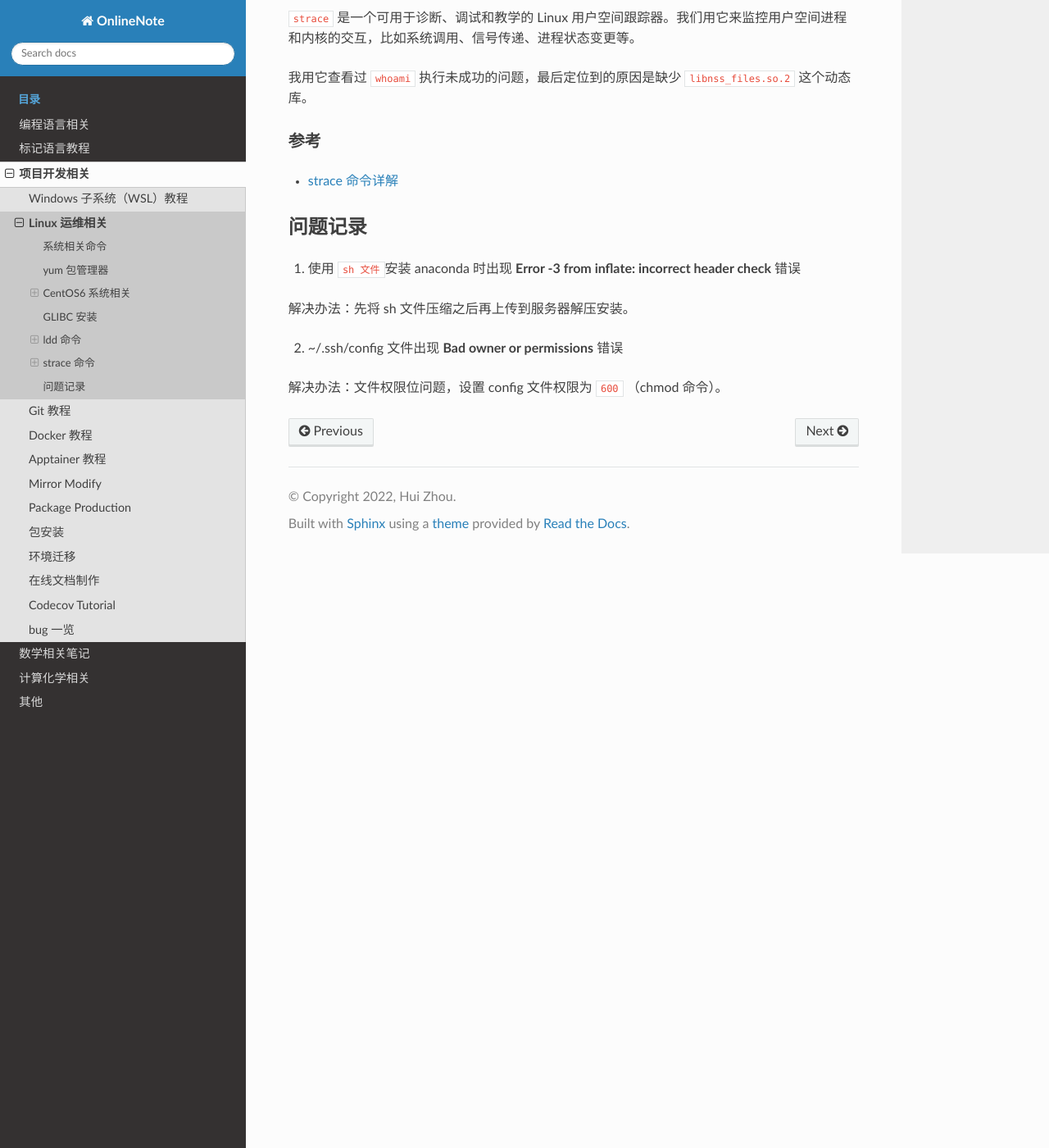
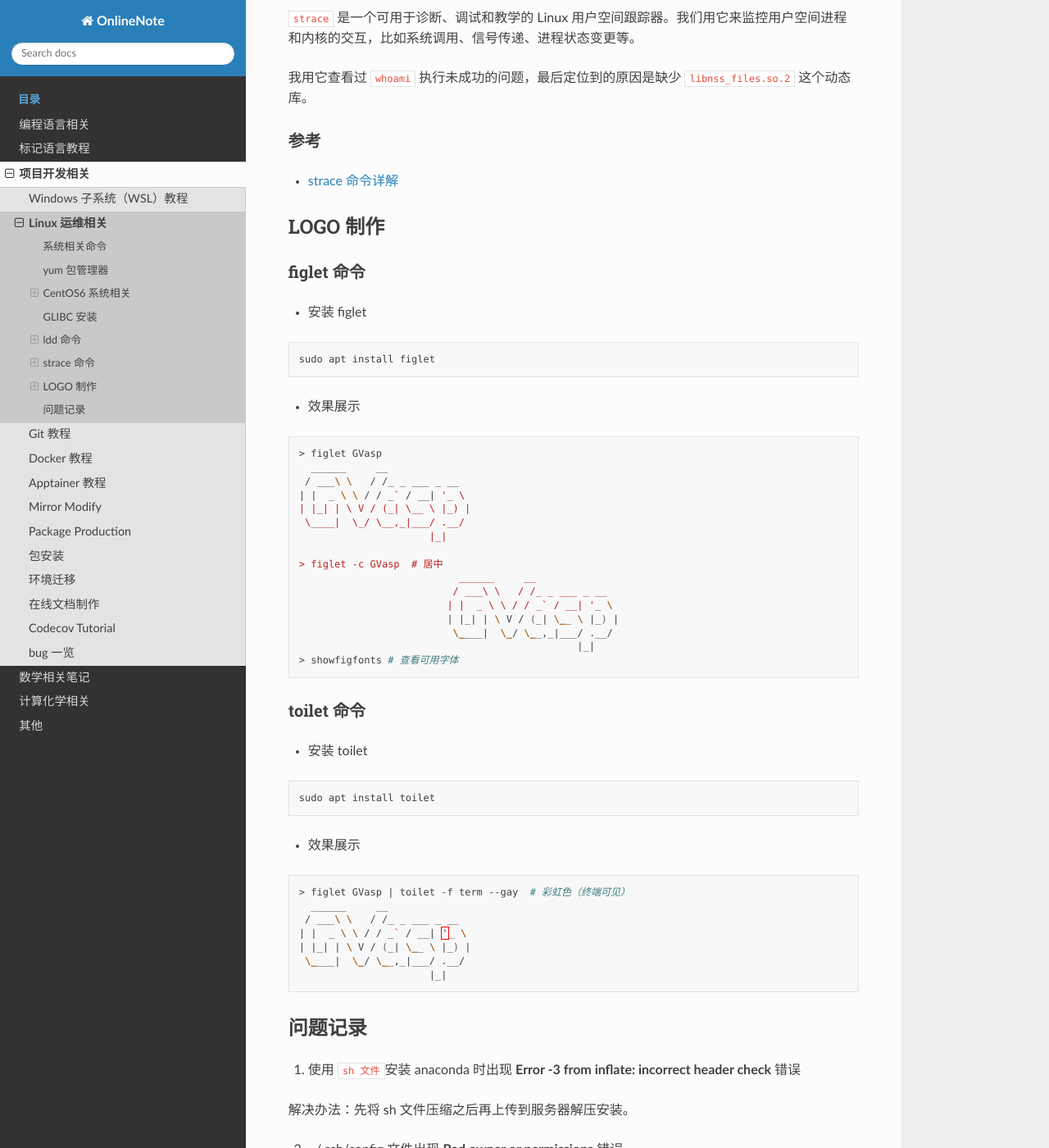
Before and after one commit to Rasic2/CodeNote, a Sphinx documentation site: the page built from docs/source/development/linux.md, in a window 1280 px wide and 1400 px high, scrolled down 3010 px. Shown: the whole window at 82% size. Built offline with Sphinx 7.4.7 and the Read the Docs theme 2.0.0, drawn with Linux system fonts in a browser that asks for light colours.

Commit message:
add logo in linux.md

````diff
--- a/docs/source/development/linux.md
+++ b/docs/source/development/linux.md
@@ -138,6 +138,57 @@ rm -rf glibc-xx
 
 - [strace 命令详解](https://www.cnblogs.com/machangwei-8/p/10388883.html)
 
+## LOGO 制作
+
+### figlet 命令
+
+- 安装 figlet
+
+```bash
+sudo apt install figlet
+```
+
+- 效果展示
+
+```bash
+> figlet GVasp
+  ______     __
+ / ___\ \   / /_ _ ___ _ __
+| |  _ \ \ / / _` / __| '_ \
+| |_| | \ V / (_| \__ \ |_) |
+ \____|  \_/ \__,_|___/ .__/
+                      |_|
+
+> figlet -c GVasp  # 居中
+                           ______     __
+                          / ___\ \   / /_ _ ___ _ __
+                         | |  _ \ \ / / _` / __| '_ \
+                         | |_| | \ V / (_| \__ \ |_) |
+                          \____|  \_/ \__,_|___/ .__/
+                                               |_|
+> showfigfonts # 查看可用字体
+```
+
+### toilet 命令
+
+- 安装 toilet
+
+```bash
+sudo apt install toilet
+```
+
+- 效果展示
+
+```bash
+> figlet GVasp | toilet -f term --gay  # 彩虹色（终端可见）
+  ______     __
+ / ___\ \   / /_ _ ___ _ __
+| |  _ \ \ / / _` / __| '_ \
+| |_| | \ V / (_| \__ \ |_) |
+ \____|  \_/ \__,_|___/ .__/
+                      |_|
+```
+
 ## 问题记录
 
 1. 使用 `sh 文件`安装 anaconda 时出现 **Error -3 from inflate: incorrect header check** 错误
````
Also changed, not shown: docs/source/development/docker.md (+1 -1 lines).
